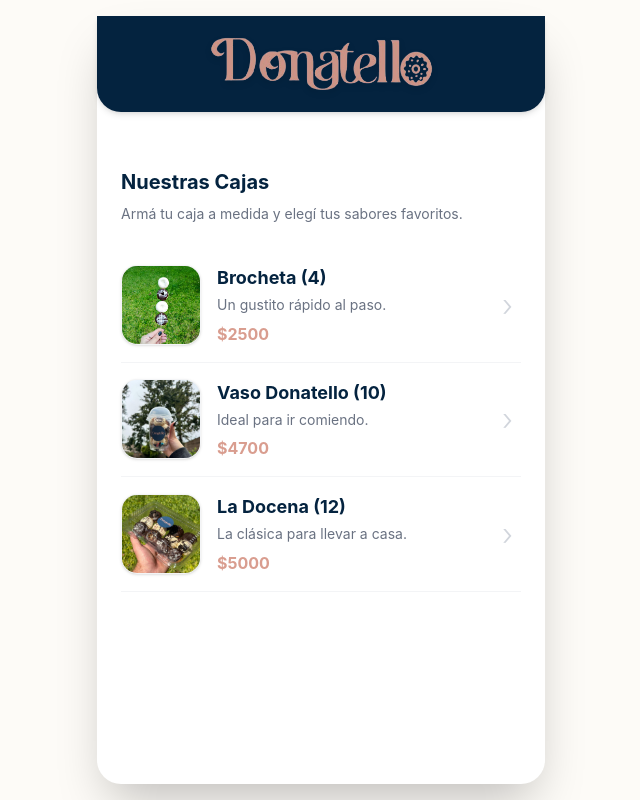
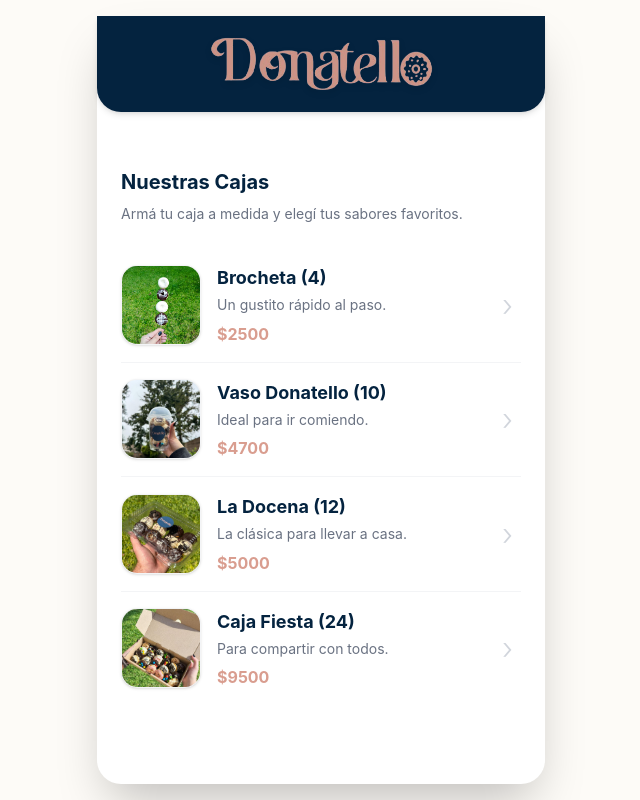
Before and after one commit to EmanuelDavezac/Donatelloo, a React (Vite) app: page / in a window 1280 px wide. Shown: the whole page, without its empty margins (319-959 px from the left). Built offline with nearby package versions, Linux system fonts and the light colour scheme.

Commit message:
agregue imagend e la de 24

```diff
--- a/src/App.jsx
+++ b/src/App.jsx
@@ -79,7 +79,7 @@ function App() {
                   <span className="text-gray-300 text-3xl font-light pr-2">›</span>
                 </button>
 
-                {/* <button onClick={() => elegirPaquete({ cantidad: 24, titulo: "Caja Fiesta", precio: 9500 })} className="flex items-center gap-4 py-4 w-full text-left bg-white hover:bg-gray-50 transition-colors active:bg-gray-100">
+                <button onClick={() => elegirPaquete({ cantidad: 24, titulo: "Caja Fiesta", precio: 9500 })} className="flex items-center gap-4 py-4 w-full text-left bg-white hover:bg-gray-50 transition-colors active:bg-gray-100">
                   <img src="/fiesta.png" alt="Caja Fiesta" className="w-20 h-20 rounded-2xl object-cover bg-gray-50 shadow-sm border border-gray-100" />
                   <div className="flex-1">
                     <h3 className="font-bold text-lg text-[#04233f]">Caja Fiesta (24)</h3>
@@ -87,7 +87,7 @@ function App() {
                     <p className="font-bold text-[#d99d8f] mt-2">${9500}</p>
                   </div>
                   <span className="text-gray-300 text-3xl font-light pr-2">›</span>
-                </button> */}
+                </button>
 
               </div>
             </div>
```
Also changed, not shown: public/fiesta.png (added).
